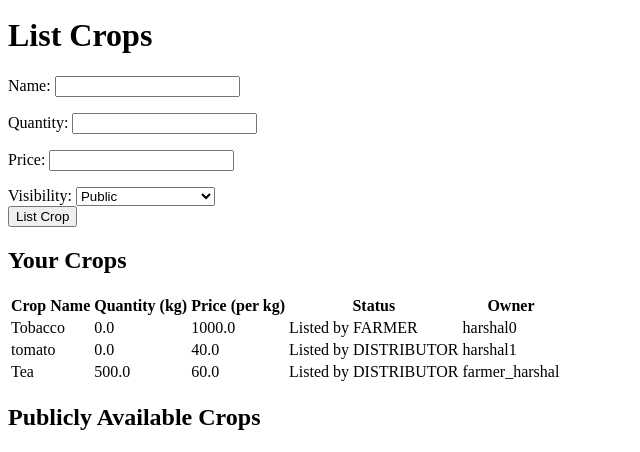
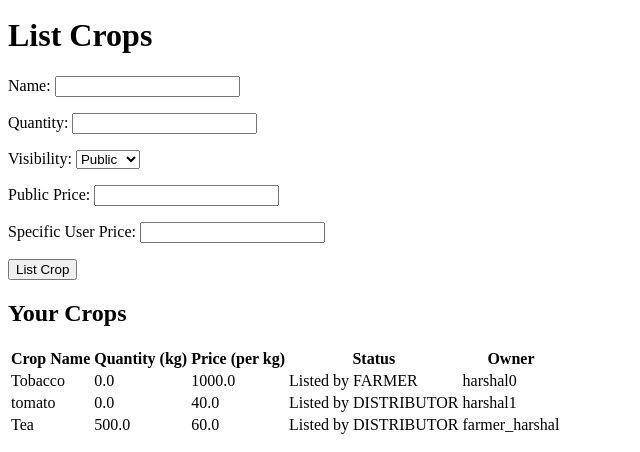
Before and after one commit to ATHARVA-GAWAS/Blockchain-Supply-chain, a Django app: page /list_crops/ in a window 1280 px wide. Shown: the part 236-688 px from the top of the page, without its empty margins (0-640 px from the left). Run offline with Django 4.2, Linux system fonts and the light colour scheme; a user stored in the database is signed in; data comes from the database, SQL or seed files in the repository; both versions use the stored data as it was after the commit.

Commit message:
Task Completed-Add same crop for both, public and channel - with different prices.

```diff
--- a/agri_supply_chain/settings.py
+++ b/agri_supply_chain/settings.py
@@ -26,7 +26,7 @@ SECRET_KEY = 'django-insecure-a7sc9wyia%#pey9%&a1h8*)sa41#usr(dlr$u&+9=4%bik&&v5
 # SECURITY WARNING: don't run with debug turned on in production!
 DEBUG = True
 
-ALLOWED_HOSTS = ['192.168.129.58','0.0.0.0','localhost']
+ALLOWED_HOSTS = []
 
 
 # Application definition
--- a/supply_chain/forms.py
+++ b/supply_chain/forms.py
@@ -7,15 +7,13 @@ from django import forms
 from .models import Crop
 
 class CropForm(forms.ModelForm):
-    # allowed_users = forms.ModelMultipleChoiceField(
-    #     queryset=CustomUser.objects.all(),  # Filter for customers or specific roles
-    #     widget=forms.CheckboxSelectMultiple,  # You can also use a select widget
-    #     required=False
-    # )
+    price = forms.FloatField(label="Public Price", required=True)
+    specific_user_price = forms.FloatField(label="Specific User Price", required=False)
 
     class Meta:
         model = Crop
-        fields = ['name', 'quantity', 'price']
+        fields = ['name', 'quantity', 'visibility', 'price', 'specific_user_price']
+
 
 class CropPriceUpdateForm(forms.ModelForm):
     class Meta:
--- a/supply_chain/models.py
+++ b/supply_chain/models.py
@@ -50,25 +50,17 @@ class CustomUser(AbstractUser):
 class Crop(models.Model):
     name = models.CharField(max_length=100)
     quantity = models.FloatField()
-    price = models.FloatField()  # This is the price per unit of crop (per kg, etc.)
+    price = models.FloatField()  # Price for public visibility
+    specific_user_price = models.FloatField(blank=True, null=True)  # Price for specific users
     current_owner = models.ForeignKey(settings.AUTH_USER_MODEL, on_delete=models.CASCADE, related_name='owned_crops')
 
-    # Tracking status of the crop (whether it's listed or sold)
     status = models.CharField(max_length=20, choices=[('listed', 'Listed'), ('sold', 'Sold')])
-
-    # Tracking the current stage of the crop within the supply chain
     current_stage = models.CharField(max_length=100, default='Listed by Farmer')
-
-    # Store the transaction hash from blockchain (if the crop was involved in a transaction)
     transaction_hash = models.CharField(max_length=64, blank=True, null=True)
-
-    # List of users who are allowed to view and interact with this crop if it's private
     allowed_users = models.ManyToManyField(settings.AUTH_USER_MODEL, related_name='allowed_crops', blank=True)
-
-    # Visibility setting for the crop (either public or private)
     visibility = models.CharField(max_length=10, choices=[('public', 'Public'), ('private', 'Private')], default='public')
 
-    # New fields to accommodate token-related operations
+    # Token-related fields
     price_in_tokens = models.FloatField(blank=True, null=True, help_text='Optional: Price in tokens for the crop.')
     token_currency_enabled = models.BooleanField(default=False, help_text='Is token currency enabled for this crop?')
 
@@ -76,7 +68,6 @@ class Crop(models.Model):
         return f"{self.name} - {self.quantity} kg - {self.current_stage}"
 
     def is_token_enabled(self):
-        """Helper method to check if token currency is enabled for the crop."""
         return self.token_currency_enabled
 
 # class Crop(models.Model):
@@ -204,3 +195,12 @@ class Token(models.Model):
         :return: True if the balance is sufficient, False otherwise.
         """
         return self.balance >= amount
+
+class UserSpecificCrop(models.Model):
+    crop = models.ForeignKey(Crop, on_delete=models.CASCADE, related_name='user_specifics')
+    user = models.ForeignKey(settings.AUTH_USER_MODEL, on_delete=models.CASCADE)
+    specific_price = models.FloatField(null=True, blank=True)  # Price specific to this user
+    allowed = models.BooleanField(default=False)  # Whether this user can see the crop
+
+    def __str__(self):
+        return f"{self.user.username} - {self.crop.name} - {self.specific_price}"
--- a/supply_chain/templates/list_crops.html
+++ b/supply_chain/templates/list_crops.html
@@ -4,29 +4,32 @@
 <h1>List Crops</h1>
 
 <!-- Crop Listing Form -->
-<form method="POST" action="{% url 'list_crops' %}">
+<form method="post">
     {% csrf_token %}
-    {{ form.as_p }}  <!-- Render the form fields here -->
-
-    <div>
-        <label for="visibility">Visibility:</label>
-        <select name="visibility" id="visibility" onchange="toggleUserSelection(this.value)">
-            <option value="public">Public</option>
-            <option value="private">Specific Users Only</option>
-        </select>
-    </div>
-
-    <div id="userSelection" style="display:none;">
-        <label for="allowed_users">Select Users:</label>
-        <select name="allowed_users" id="allowed_users" multiple>
+    {{ form.as_p }}
+    <div id="allowed-users-section" style="display: none;">
+        <label for="allowed_users">Select Allowed Users:</label>
+        <select name="allowed_users" multiple>
             {% for user in users %}
                 <option value="{{ user.id }}">{{ user.username }}</option>
             {% endfor %}
         </select>
     </div>
-
     <button type="submit">List Crop</button>
 </form>
+
+<script>
+    const visibilitySelect = document.querySelector('[name="visibility"]');
+    const allowedUsersSection = document.getElementById('allowed-users-section');
+
+    visibilitySelect.addEventListener('change', function() {
+        if (this.value === 'private') {
+            allowedUsersSection.style.display = 'block';
+        } else {
+            allowedUsersSection.style.display = 'none';
+        }
+    });
+</script>
 
 {% if messages %}
     <ul>
--- a/supply_chain/views.py
+++ b/supply_chain/views.py
@@ -1,5 +1,5 @@
 
-from .models import Crop, Transaction, PurchasedCrop,Token
+from .models import Crop, Transaction, PurchasedCrop,Token, UserSpecificCrop
 from django.contrib import messages
 from django.http import HttpResponseForbidden
 from django.http import JsonResponse
@@ -44,6 +44,8 @@ def transaction_history(request):
 @login_required
 def dashboard(request):
     user = request.user
+    all_user_specific_crops = UserSpecificCrop.objects.all()
+    not_allowed_crops = UserSpecificCrop.objects.filter(user=user, allowed=False)
 
     if user.role == 'FARMER':
         # Crops specifically allowed for this user (those listed for them by others)
@@ -52,20 +54,20 @@ def dashboard(request):
         # Publicly available crops (those that are public for all users)
         public_crops = Crop.objects.filter(visibility='public')
 
-        return render(request, 'farmer_dashboard.html', {'user_crops': user_crops, 'public_crops': public_crops})
+        return render(request, 'farmer_dashboard.html', {'user_crops': user_crops, 'public_crops': public_crops,'all_user_specifics': all_user_specific_crops,'not_allowed_crops': not_allowed_crops})
 
     elif user.role == 'DISTRIBUTOR':
         user_crops = Crop.objects.filter(allowed_users=user)
         public_crops = Crop.objects.filter(visibility='public')
 
-        return render(request, 'distributor_dashboard.html', {'user_crops': user_crops, 'public_crops': public_crops})
+        return render(request, 'distributor_dashboard.html', {'user_crops': user_crops, 'public_crops': public_crops,'all_user_specifics': all_user_specific_crops,'not_allowed_crops': not_allowed_crops})
 
     elif user.role == 'CONSUMER':
         # Consumers can view all crops that are publicly available
         public_crops = Crop.objects.filter(visibility='public')
         user_crops = Crop.objects.filter(allowed_users=user)
 
-        return render(request, 'consumer_dashboard.html', {'user_crops': user_crops,'public_crops': public_crops})
+        return render(request, 'consumer_dashboard.html', {'user_crops': user_crops,'public_crops': public_crops,'all_user_specifics': all_user_specific_crops,'not_allowed_crops': not_allowed_crops})
 
     else:
         return redirect('list_crops')
@@ -145,49 +147,66 @@ def list_crops(request):
         form = CropForm(request.POST)
 
         if form.is_valid():
-            crop = form.save(commit=False)  # Create crop instance without saving to the database yet
+            crop = form.save(commit=False)
             crop.current_owner = request.user  # Set the current owner
             crop.current_stage = f'Listed by {request.user.role}'
+            crop.visibility = form.cleaned_data['visibility']
 
-            # Handle visibility
-            crop.visibility = request.POST.get('visibility')
-
-            crop.price = form.cleaned_data['price']
+            # Handle pricing based on visibility
+            if crop.visibility == 'public':
+                crop.price = form.cleaned_data['price']  # Set public price
+                crop.specific_user_price = None  # Clear specific user price if public
 
             crop.save()  # Save the crop instance to the database
 
             # Save the allowed users if visibility is private
             if crop.visibility == 'private':
-                allowed_user_ids = request.POST.getlist('allowed_users')  # Get selected user IDs
-                crop.allowed_users.set(allowed_user_ids)  # Assuming you have a ManyToMany relationship
+                crop.price = form.cleaned_data['price']  # Set public price
+                crop.specific_user_price = form.cleaned_data['specific_user_price']
+
+                allowed_user_ids = request.POST.getlist('allowed_users')
+                crop.allowed_users.set(allowed_user_ids)
+
+                # Create UserSpecificCrop instances for allowed users (allowed=True)
+                for user_id in allowed_user_ids:
+                    user = CustomUser.objects.get(id=user_id)
+                    UserSpecificCrop.objects.create(crop=crop, user=user, allowed=True)
+
+                # Create UserSpecificCrop instances for users who are not allowed (allowed=False)
+                all_user_ids = CustomUser.objects.values_list('id', flat=True)
+                not_allowed_user_ids = set(all_user_ids) - set(map(int, allowed_user_ids))
+
+                for user_id in not_allowed_user_ids:
+                    user = CustomUser.objects.get(id=user_id)
+                    UserSpecificCrop.objects.create(crop=crop, user=user, allowed=False)
 
             # Add transaction to blockchain...
-            sender = request.user.username  # or user ID if needed
-            recipient = None  # Depending on your application, this could be an actual recipient
+            sender = request.user.username
+            recipient = None  # Adjust based on your app logic
             crop_id = crop.id
-            blockchain.add_transaction(sender, recipient, crop.price, crop_id)
+            # Use public_price if visibility is public, else use specific_user_price
+            price_to_use = crop.price if crop.visibility == 'public' else crop.specific_user_price
+            blockchain.add_transaction(sender, recipient, price_to_use, crop_id)
+            blockchain.mine_block()
 
-                # Mine a new block
-            blockchain.mine_block()
             messages.success(request, f"Crop '{crop.name}' listed successfully!")
             return redirect('list_crops')
     else:
         form = CropForm()
 
     # Get crops for current user and crops that are public or visible to the user
-    user_crops = Crop.objects.filter(current_owner=request.user)  # Crops owned by the user
-    public_crops = Crop.objects.filter(visibility='public')  # Public crops
-    allowed_crops = Crop.objects.filter(allowed_users=request.user)  # Crops visible to the user
+    user_crops = Crop.objects.filter(current_owner=request.user)
+    public_crops = Crop.objects.filter(visibility='public')
+    allowed_crops = Crop.objects.filter(allowed_users=request.user)
 
-    crops = user_crops | allowed_crops  # Combine owned and allowed crops
+    crops = user_crops | allowed_crops
 
     return render(request, 'list_crops.html', {
         'form': form,
         'crops': crops,
         'public_crops': public_crops,
-        'users': CustomUser.objects.all()  # Fetch all users for the dropdown
+        'users': CustomUser.objects.all()
     })
-
 
 # def buy_crop(request, crop_id):
 #     crop = Crop.objects.get(id=crop_id)
```
Also changed, not shown: supply_chain/templates/consumer_dashboard.html (+9 -1 lines), supply_chain/templates/distributor_dashboard.html (+22 -1 lines), supply_chain/templates/farmer_dashboard.html (+10 -1 lines), db.sqlite3, supply_chain/migrations/0010_crop_specific_user_price.py (added), supply_chain/migrations/0011_userspecificcrop.py (added), supply_chain/migrations/0012_alter_userspecificcrop_specific_price.py (added), supply_chain/migrations/0013_alter_userspecificcrop_allowed.py (added).
